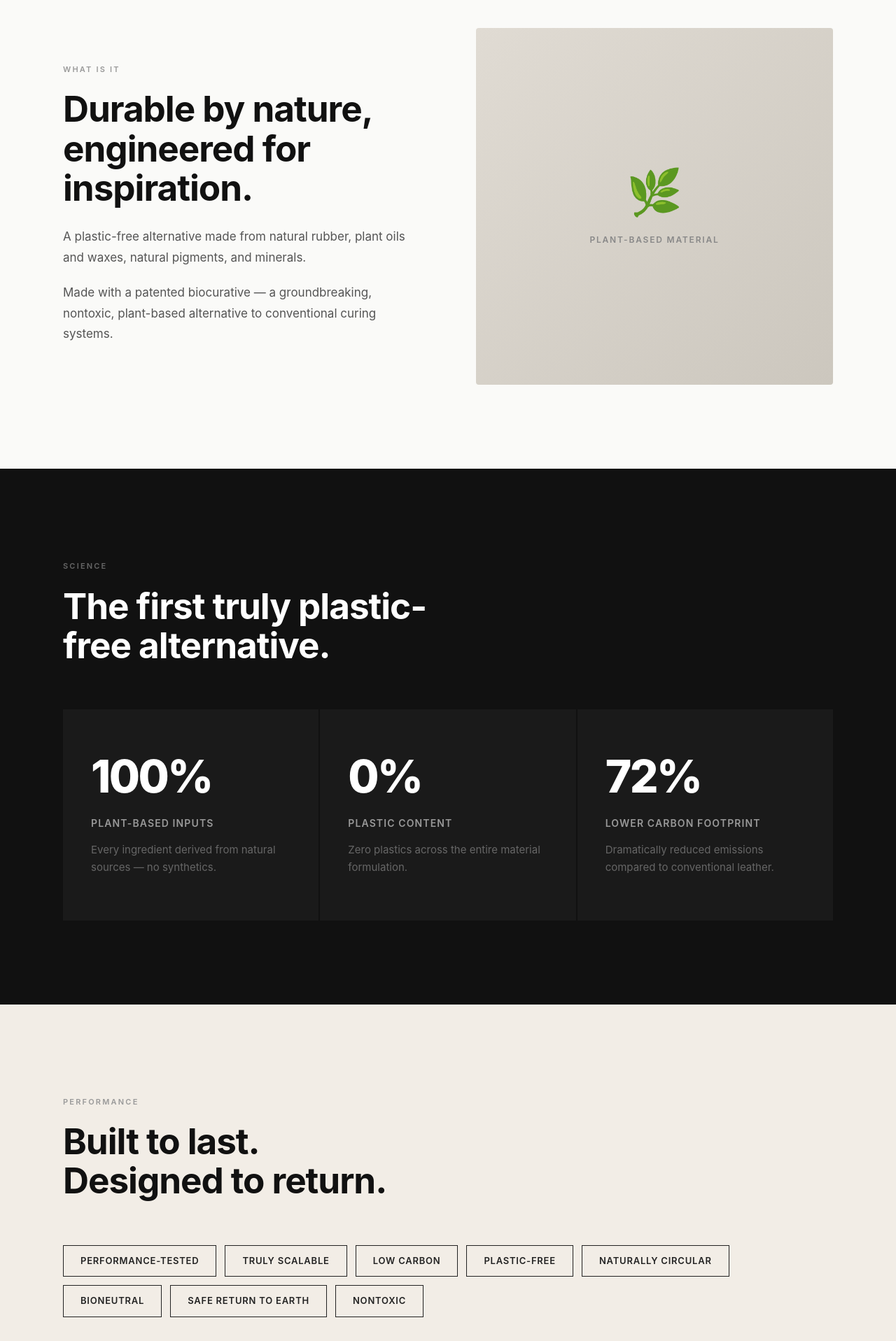
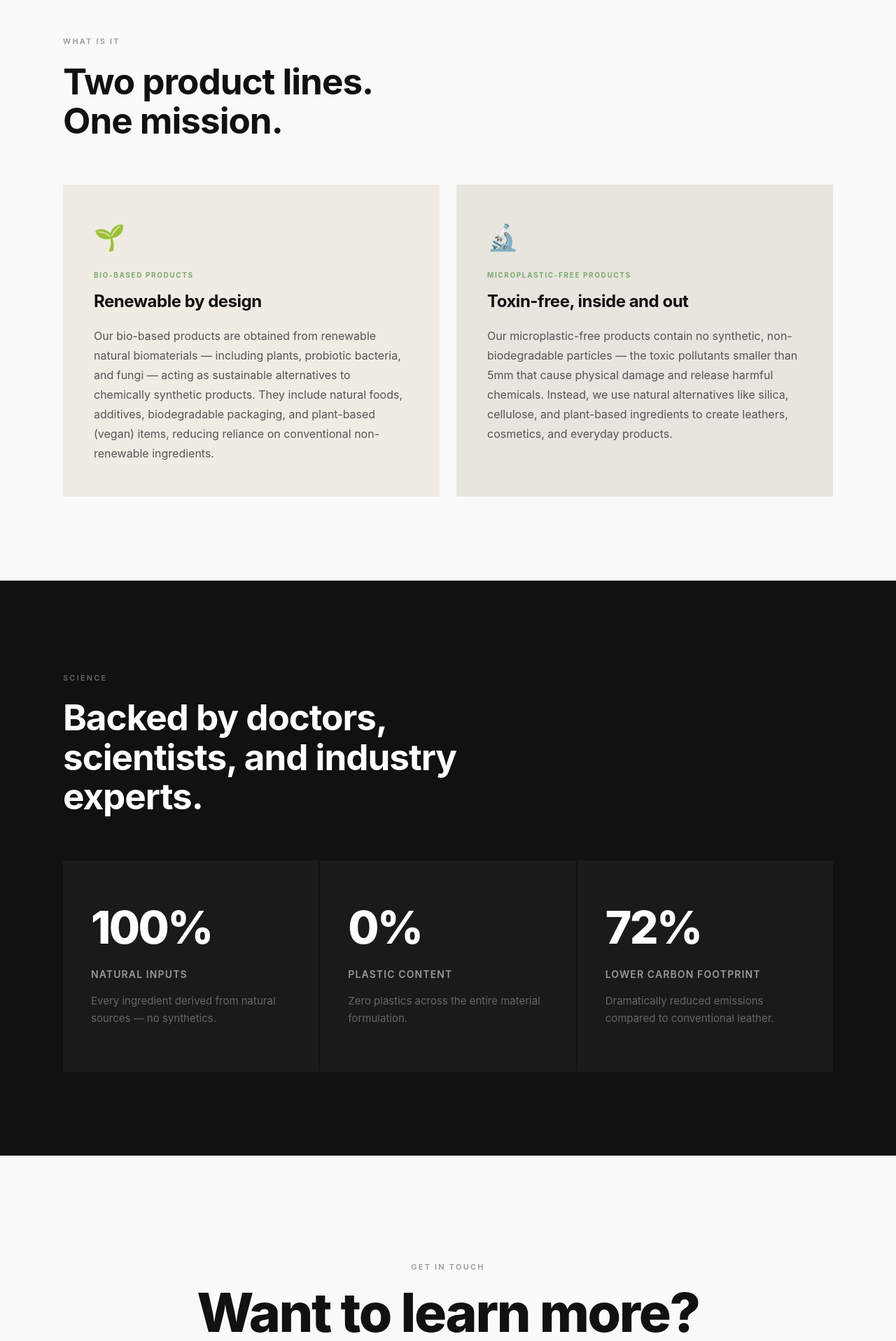
Before and after one commit to ryanhuang8/Basemicrobe, a React app in the folder frontend/: page / in a window 1280 px wide. Shown: the part 880-2797 px from the top of the page at 70% size. Built offline with nearby package versions, Linux system fonts and the light colour scheme; the HTML template or start-up script is replaced by a standard one.

Commit message:
feat: simplified website

```diff
--- a/frontend/src/App.tsx
+++ b/frontend/src/App.tsx
@@ -5,41 +5,12 @@ import { useCart } from "./CartContext";
 
 const NAV_LINKS = [
   { label: "About", href: "#about" },
-  { label: "Science", href: "#science" },
-  { label: "Performance", href: "#performance" },
-  { label: "Applications", href: "#applications" },
+  { label: "Contact", href: "#contact" },
 ];
 
-const PERFORMANCE_TAGS = [
-  "Performance-tested",
-  "Truly scalable",
-  "Low carbon",
-  "Plastic-free",
-  "Naturally circular",
-  "Bioneutral",
-  "Safe return to earth",
-  "Nontoxic",
-];
-
-const APPLICATIONS = [
-  { label: "Footwear", icon: "👟" },
-  { label: "Apparel", icon: "🧥" },
-  { label: "Accessories", icon: "👜" },
-  { label: "Automotive", icon: "🚗" },
-  { label: "Interior", icon: "🛋️" },
-  { label: "Industrial", icon: "⚙️" },
-];
-
-const MATERIALS = [
-  { name: "MIRUM®", desc: "Plant-based, plastic-free, not leather", href: "#" },
-  { name: "CLARUS®", desc: "Tunable, precision-engineered fabrics", href: "#" },
-  { name: "PLIANT™", desc: "Footwear outsoles with zero synthetics", href: "#" },
-  { name: "TUNERA™", desc: "First-in-kind plastic-free foam", href: "#" },
-];
 
 export default function App() {
   const [scrolled, setScrolled] = useState(false);
-  const [menuOpen, setMenuOpen] = useState(false);
   const { totalItems } = useCart();
 
   useEffect(() => {
@@ -212,30 +183,43 @@ export default function App() {
 
       {/* INTRO SECTION */}
       <section id="about" style={{ padding: "120px 48px", background: "#fafaf8" }}>
-        <div style={{ maxWidth: 1100, margin: "0 auto", display: "grid", gridTemplateColumns: "1fr 1fr", gap: 80, alignItems: "center" }}>
-          <div>
+        <div style={{ maxWidth: 1100, margin: "0 auto" }}>
           <p style={{ fontSize: 11, letterSpacing: "0.2em", textTransform: "uppercase", color: "#999", marginBottom: 20, fontWeight: 600 }}>
             What Is It
           </p>
-            <h2 style={{ fontSize: "clamp(32px, 4vw, 52px)", fontWeight: 700, lineHeight: 1.1, letterSpacing: "-0.02em", margin: "0 0 28px" }}>
-              Durable by nature,<br />engineered for<br />inspiration.
+          <h2 style={{ fontSize: "clamp(32px, 4vw, 52px)", fontWeight: 700, lineHeight: 1.1, letterSpacing: "-0.02em", margin: "0 0 64px", maxWidth: 640 }}>
+            Two product lines.<br />One mission.
           </h2>
-            <p style={{ fontSize: 17, color: "#555", lineHeight: 1.75, marginBottom: 20 }}>
-              A plastic-free alternative made from natural rubber, plant oils and waxes, natural pigments, and minerals.
+          <div style={{ display: "grid", gridTemplateColumns: "1fr 1fr", gap: 24 }}>
+
+            {/* Bio-based */}
+            <div style={{ background: "#f0ebe3", padding: "48px 44px" }}>
+              <div style={{ fontSize: 36, marginBottom: 20 }}>🌱</div>
+              <p style={{ fontSize: 10, letterSpacing: "0.16em", textTransform: "uppercase", fontWeight: 700, color: "#7aab6e", margin: "0 0 16px" }}>
+                Bio-Based Products
               </p>
-            <p style={{ fontSize: 17, color: "#555", lineHeight: 1.75 }}>
-              Made with a patented biocurative — a groundbreaking, nontoxic, plant-based alternative to conventional curing systems.
+              <h3 style={{ fontSize: 24, fontWeight: 700, letterSpacing: "-0.02em", margin: "0 0 20px", lineHeight: 1.2 }}>
+                Renewable by design
+              </h3>
+              <p style={{ fontSize: 16, color: "#555", lineHeight: 1.75, margin: 0 }}>
+                Our bio-based products are obtained from renewable natural biomaterials — including plants, probiotic bacteria, and fungi — acting as sustainable alternatives to chemically synthetic products. They include natural foods, additives, biodegradable packaging, and plant-based (vegan) items, reducing reliance on conventional non-renewable ingredients.
               </p>
             </div>
-          <div style={{
-            background: "linear-gradient(135deg, #e0dbd3 0%, #ccc7be 100%)",
-            aspectRatio: "1 / 1", borderRadius: 4,
-            display: "flex", alignItems: "center", justifyContent: "center",
-          }}>
-            <div style={{ textAlign: "center", color: "#888" }}>
-              <div style={{ fontSize: 64, marginBottom: 12 }}>🌿</div>
-              <p style={{ fontSize: 12, letterSpacing: "0.15em", textTransform: "uppercase", fontWeight: 600 }}>Plant-Based Material</p>
+
+            {/* Microplastic-free */}
+            <div style={{ background: "#e8e4de", padding: "48px 44px" }}>
+              <div style={{ fontSize: 36, marginBottom: 20 }}>🔬</div>
+              <p style={{ fontSize: 10, letterSpacing: "0.16em", textTransform: "uppercase", fontWeight: 700, color: "#7aab6e", margin: "0 0 16px" }}>
+                Microplastic-Free Products
+              </p>
+              <h3 style={{ fontSize: 24, fontWeight: 700, letterSpacing: "-0.02em", margin: "0 0 20px", lineHeight: 1.2 }}>
+                Toxin-free, inside and out
+              </h3>
+              <p style={{ fontSize: 16, color: "#555", lineHeight: 1.75, margin: 0 }}>
+                Our microplastic-free products contain no synthetic, non-biodegradable particles — the toxic pollutants smaller than 5mm that cause physical damage and release harmful chemicals. Instead, we use natural alternatives like silica, cellulose, and plant-based ingredients to create leathers, cosmetics, and everyday products.
+              </p>
             </div>
+
           </div>
         </div>
       </section>
@@ -247,11 +231,11 @@ export default function App() {
             Science
           </p>
           <h2 style={{ fontSize: "clamp(32px, 4vw, 52px)", fontWeight: 700, lineHeight: 1.1, letterSpacing: "-0.02em", margin: "0 0 64px", maxWidth: 600 }}>
-            The first truly plastic-free alternative.
+            Backed by doctors, scientists, and industry experts.
           </h2>
           <div style={{ display: "grid", gridTemplateColumns: "repeat(3, 1fr)", gap: 2 }}>
             {[
-              { num: "100%", label: "Plant-Based Inputs", desc: "Every ingredient derived from natural sources — no synthetics." },
+              { num: "100%", label: "Natural Inputs", desc: "Every ingredient derived from natural sources — no synthetics." },
               { num: "0%", label: "Plastic Content", desc: "Zero plastics across the entire material formulation." },
               { num: "72%", label: "Lower Carbon Footprint", desc: "Dramatically reduced emissions compared to conventional leather." },
             ].map(item => (
@@ -269,107 +253,16 @@ export default function App() {
         </div>
       </section>
 
-      {/* PERFORMANCE SECTION */}
-      <section id="performance" style={{ padding: "120px 48px", background: "#f2ede6" }}>
-        <div style={{ maxWidth: 1100, margin: "0 auto" }}>
-          <p style={{ fontSize: 11, letterSpacing: "0.2em", textTransform: "uppercase", color: "#999", marginBottom: 20, fontWeight: 600 }}>
-            Performance
-          </p>
-          <h2 style={{ fontSize: "clamp(32px, 4vw, 52px)", fontWeight: 700, lineHeight: 1.1, letterSpacing: "-0.02em", margin: "0 0 64px", maxWidth: 500 }}>
-            Built to last.<br />Designed to return.
-          </h2>
-          <div style={{ display: "flex", flexWrap: "wrap", gap: 12 }}>
-            {PERFORMANCE_TAGS.map(tag => (
-              <span key={tag} style={{
-                fontSize: 13, letterSpacing: "0.06em", fontWeight: 600,
-                textTransform: "uppercase", padding: "12px 24px",
-                border: "1.5px solid #222", color: "#222",
-                background: "transparent",
-              }}>
-                {tag}
-              </span>
-            ))}
-          </div>
-        </div>
-      </section>
-
-      {/* APPLICATIONS */}
-      <section id="applications" style={{ padding: "120px 48px", background: "#fafaf8" }}>
-        <div style={{ maxWidth: 1100, margin: "0 auto" }}>
-          <p style={{ fontSize: 11, letterSpacing: "0.2em", textTransform: "uppercase", color: "#999", marginBottom: 20, fontWeight: 600 }}>
-            Application
-          </p>
-          <div style={{ display: "flex", justifyContent: "space-between", alignItems: "flex-end", marginBottom: 64 }}>
-            <h2 style={{ fontSize: "clamp(32px, 4vw, 52px)", fontWeight: 700, lineHeight: 1.1, letterSpacing: "-0.02em", margin: 0, maxWidth: 520 }}>
-              Pushing the boundaries of plastic-free design.
-            </h2>
-            <a href="#contact" style={{
-              fontSize: 12, letterSpacing: "0.12em", textDecoration: "none",
-              color: "#fff", background: "#111", padding: "14px 28px",
-              textTransform: "uppercase", fontWeight: 700, whiteSpace: "nowrap",
-            }}>
-              Join Waitlist
-            </a>
-          </div>
-          <div style={{ display: "grid", gridTemplateColumns: "repeat(3, 1fr)", gap: 2 }}>
-            {APPLICATIONS.map(app => (
-              <div key={app.label} style={{
-                background: "#f0ebe3", padding: "48px 40px",
-                display: "flex", flexDirection: "column", gap: 16,
-                cursor: "pointer", transition: "background 0.2s",
-              }}
-                onMouseEnter={e => e.currentTarget.style.background = "#e5dfd6"}
-                onMouseLeave={e => e.currentTarget.style.background = "#f0ebe3"}
-              >
-                <span style={{ fontSize: 36 }}>{app.icon}</span>
-                <p style={{ fontSize: 16, fontWeight: 600, letterSpacing: "0.05em", textTransform: "uppercase", margin: 0 }}>{app.label}</p>
-              </div>
-            ))}
-          </div>
-        </div>
-      </section>
-
-      {/* MATERIALS PLATFORM */}
-      <section style={{ padding: "120px 48px", background: "#111", color: "#fff" }}>
-        <div style={{ maxWidth: 1100, margin: "0 auto" }}>
-          <p style={{ fontSize: 13, letterSpacing: "0.2em", textTransform: "uppercase", color: "#666", marginBottom: 20, fontWeight: 600 }}>
-            A platform of plastic-free performance materials
-          </p>
-          <div style={{ display: "grid", gridTemplateColumns: "repeat(4, 1fr)", gap: 2, marginTop: 48 }}>
-            {MATERIALS.map(mat => (
-              <div key={mat.name} style={{
-                background: "#1a1a1a", padding: "40px 32px",
-                borderTop: "2px solid #333", cursor: "pointer",
-                transition: "border-color 0.2s",
-              }}
-                onMouseEnter={e => e.currentTarget.style.borderColor = "#fff"}
-                onMouseLeave={e => e.currentTarget.style.borderColor = "#333"}
-              >
-                <p style={{ fontSize: 20, fontWeight: 800, letterSpacing: "-0.01em", margin: "0 0 12px" }}>{mat.name}</p>
-                <p style={{ fontSize: 13, color: "#666", lineHeight: 1.6, margin: "0 0 28px" }}>{mat.desc}</p>
-                <a href={mat.href} style={{
-                  fontSize: 11, letterSpacing: "0.14em", textDecoration: "none",
-                  color: "#fff", textTransform: "uppercase", fontWeight: 700,
-                  borderBottom: "1px solid #444", paddingBottom: 2,
-                }}>
-                  Discover →
-                </a>
-              </div>
-            ))}
-          </div>
-        </div>
-      </section>
-
       {/* CONTACT / CTA */}
       <section id="contact" style={{ padding: "140px 48px", background: "#fafaf8", textAlign: "center" }}>
         <p style={{ fontSize: 11, letterSpacing: "0.2em", textTransform: "uppercase", color: "#999", marginBottom: 20, fontWeight: 600 }}>
           Get In Touch
         </p>
-        <h2 style={{ fontSize: "clamp(40px, 6vw, 84px)", fontWeight: 800, letterSpacing: "-0.03em", margin: "0 auto 32px", maxWidth: 700, lineHeight: 1 }}>
-          Ready to partner?
+        <h2 style={{ fontSize: "clamp(40px, 6vw, 84px)", fontWeight: 800, letterSpacing: "-0.03em", margin: "0 auto 32px", maxWidth: 800, lineHeight: 1 }}>
+          Want to learn more?
         </h2>
         <p style={{ fontSize: 18, color: "#666", maxWidth: 480, margin: "0 auto 48px", lineHeight: 1.65 }}>
-          Join our waitlist to be the first to access materials and collaborate on next-generation products.
+          Contact our team to explore partnership opportunities, request samples, or ask any questions about our products and science. We’d love to hear from you!
         </p>
         <a href="mailto:hello@yourbrand.com" style={{
           fontSize: 13, letterSpacing: "0.12em", textDecoration: "none",
@@ -380,39 +273,38 @@ export default function App() {
           onMouseEnter={e => (e.currentTarget as HTMLElement).style.background = "#333"}
           onMouseLeave={e => (e.currentTarget as HTMLElement).style.background = "#111"}
         >
-          Join the Waitlist
+          Contact Us
         </a>
       </section>
 
       {/* FOOTER */}
       <footer style={{ background: "#111", color: "#fff", padding: "64px 48px" }}>
-        <div style={{ maxWidth: 1100, margin: "0 auto", display: "grid", gridTemplateColumns: "2fr 1fr 1fr 1fr", gap: 48, marginBottom: 64 }}>
+        <div style={{ maxWidth: 1100, margin: "0 auto", display: "grid", gridTemplateColumns: "2fr 1fr 1fr", gap: 48, marginBottom: 64 }}>
           <div>
             <p style={{ fontWeight: 800, fontSize: 18, letterSpacing: "0.08em", margin: "0 0 16px" }}>BASEMICROBE</p>
             <p style={{ fontSize: 14, color: "#555", lineHeight: 1.7, maxWidth: 260 }}>
-              A platform of plastic-free performance materials to remake everything.
+              Bio-based health products and microplastic-free materials powered by natural microbes — better for your body and the planet.
             </p>
           </div>
           {[
-            { heading: "Company", links: ["About", "People", "Newsroom", "Shop"] },
-            { heading: "Materials", links: ["MIRUM®", "CLARUS®", "PLIANT™", "TUNERA™"] },
-            { heading: "Science", links: ["Ground Rules", "Impact", "Stories", "Careers"] },
+            { heading: "Company", links: [{ label: "About", href: "#about" }, { label: "Shop", href: "/products" }, { label: "Contact", href: "#contact" }] },
+            { heading: "Products", links: [{ label: "Bio-Based Products", href: "/products" }, { label: "Microplastic-Free Products", href: "/products" }] },
           ].map(col => (
             <div key={col.heading}>
               <p style={{ fontSize: 11, letterSpacing: "0.16em", textTransform: "uppercase", color: "#555", margin: "0 0 20px", fontWeight: 600 }}>{col.heading}</p>
               {col.links.map(l => (
-                <a key={l} href="#" style={{ display: "block", fontSize: 14, color: "#888", textDecoration: "none", marginBottom: 10, transition: "color 0.2s" }}
+                <a key={l.label} href={l.href} style={{ display: "block", fontSize: 14, color: "#888", textDecoration: "none", marginBottom: 10, transition: "color 0.2s" }}
                   onMouseEnter={e => (e.currentTarget as HTMLElement).style.color = "#fff"}
                   onMouseLeave={e => (e.currentTarget as HTMLElement).style.color = "#888"}
                 >
-                  {l}
+                  {l.label}
                 </a>
               ))}
             </div>
           ))}
         </div>
         <div style={{ borderTop: "1px solid #222", paddingTop: 32, display: "flex", justifyContent: "space-between", alignItems: "center" }}>
-          <p style={{ fontSize: 13, color: "#444", margin: 0 }}>©2024 Your Brand, Inc. All Rights Reserved.</p>
+          <p style={{ fontSize: 13, color: "#444", margin: 0 }}>©2025 Basemicrobe. All Rights Reserved.</p>
           <div style={{ display: "flex", gap: 24 }}>
             {["Terms", "Privacy", "Cookies"].map(l => (
               <a key={l} href="#" style={{ fontSize: 13, color: "#444", textDecoration: "none" }}
--- a/frontend/src/Cart.tsx
+++ b/frontend/src/Cart.tsx
@@ -54,9 +54,7 @@ export default function Cart() {
           </Link>
           {[
             { label: "About", href: "/#about" },
-            { label: "Science", href: "/#science" },
-            { label: "Performance", href: "/#performance" },
-            { label: "Applications", href: "/#applications" },
+            { label: "Contact", href: "/#contact" },
           ].map(l => (
             <a key={l.label} href={l.href} style={{
               fontSize: 13, letterSpacing: "0.06em", textDecoration: "none",
--- a/frontend/src/Products.tsx
+++ b/frontend/src/Products.tsx
@@ -53,9 +53,7 @@ export default function Products() {
           </Link>
           {[
             { label: "About", href: "/#about" },
-            { label: "Science", href: "/#science" },
-            { label: "Performance", href: "/#performance" },
-            { label: "Applications", href: "/#applications" },
+            { label: "Contact", href: "/#contact" },
           ].map(l => (
             <a key={l.label} href={l.href} style={{
               fontSize: 13, letterSpacing: "0.06em", textDecoration: "none",
```
Lines whose indentation alone changed are shown as unchanged.
